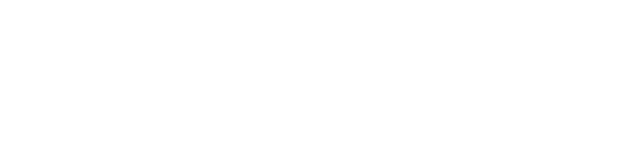
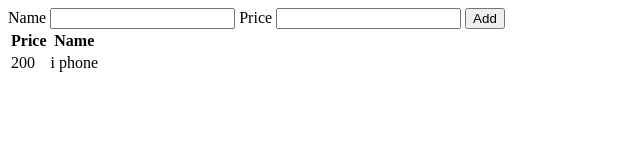
Before and after one commit to acciojob/shopping-cart-Skyer3108, a website: page main.html in a window 1280 px wide. Shown: the whole page, without its empty margins (0-640 px from the left). Drawn offline with Linux system fonts and the light colour scheme.

Commit message:
created a submission

```diff
--- a/main.html
+++ b/main.html
@@ -8,6 +8,28 @@
 
 <body>
 	<!-- the entire body must be written by student -->
+	<label for='name'>Name</label>
+	<input id='name' type='text' />
+	<label for='price'>Price</label>
+	<input id='price' type='text' />
+
+	<button id='add'>Add</button>
+
+	<table>
+		<thead>
+			<tr>
+				<th>Price</th>
+				<th>Name</th>
+			</tr>
+		</thead>
+
+		<tbody id='data' >
+			<tr>
+				<td>200</td>
+				<td>i phone</td>
+			</tr>
+		</tbody>
+	</table>
     <script type="text/javascript" src="./script.js">
 </script>
 
--- a/script.js
+++ b/script.js
@@ -1 +1,28 @@
 //your code here
+const nam=document.getElementById('name')
+
+const pric=document.getElementById('price')
+
+const addbtn=document.getElementById('add')
+
+const tbody=document.getElementById('data')
+
+addbtn.addEventListener('click',()=>{
+	const name=nam.value
+	const price=pric.value
+
+	const tr=document.createElement('tr');
+	tr.innerHTML=`
+	<td>${name}</td>
+				<td>${price}</td>
+	`
+
+	tbody.appendChild(tr)
+
+	nam.value=''
+	pric.value=''
+
+
+
+
+})
```
